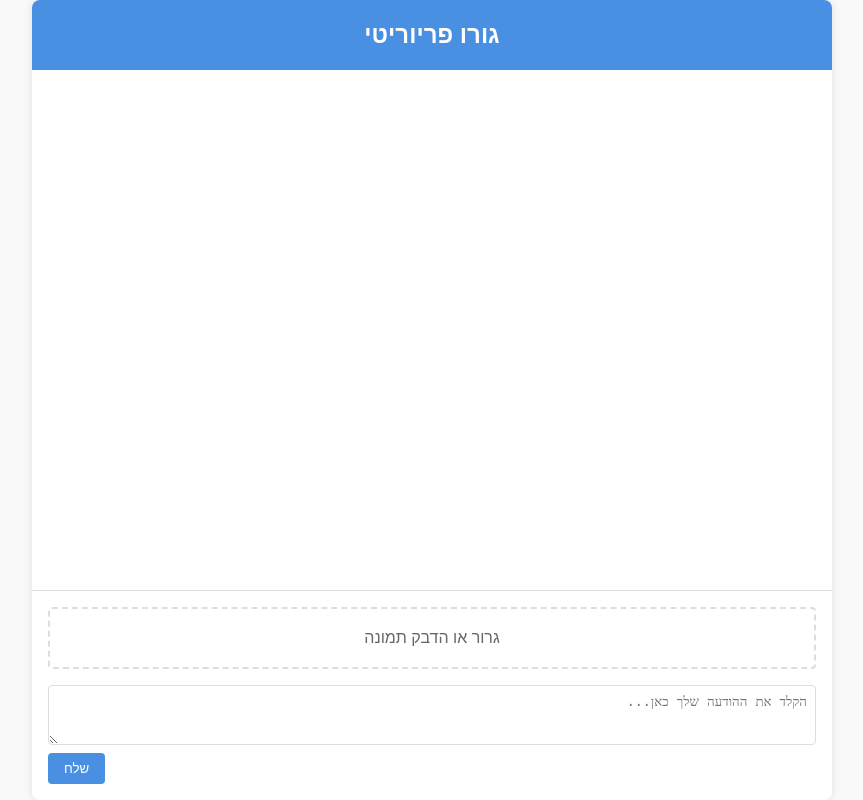
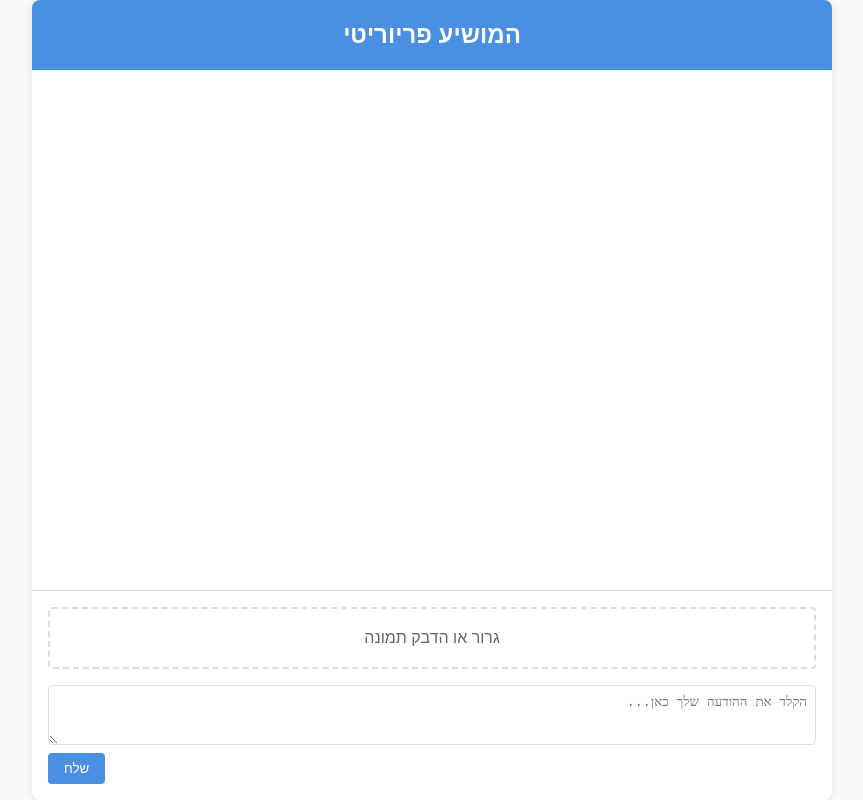
Before and after one commit to HeyBobChan/prioritychat, a Flask app: page / in a window 1280 px wide. Shown: the whole page, without its empty margins (208-1071 px from the left). Run offline with Flask 3, Linux system fonts and the light colour scheme.

Commit message:
Update index.html

```diff
--- a/templates/index.html
+++ b/templates/index.html
@@ -3,13 +3,13 @@
 <head>
     <meta charset="UTF-8">
     <meta name="viewport" content="width=device-width, initial-scale=1.0">
-    <title>גורו פריוריטי</title>
+    <title>המושיע פריוריטי</title>
     <link rel="stylesheet" href="{{ url_for('static', filename='css/style.css') }}">
 </head>
 <body>
     <div class="chat-container">
         <header>
-            <h1>גורו פריוריטי</h1>
+            <h1>המושיע פריוריטי</h1>
         </header>
         <main id="chat-messages"></main>
         <footer>
```
